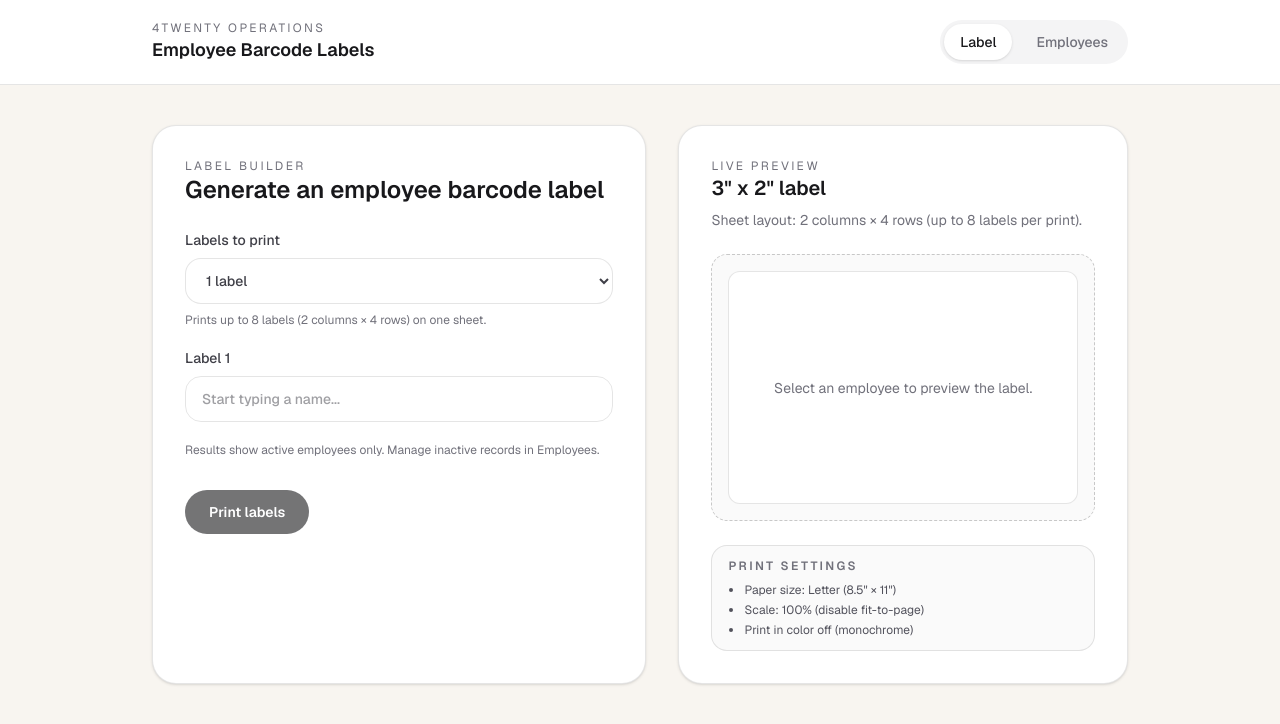
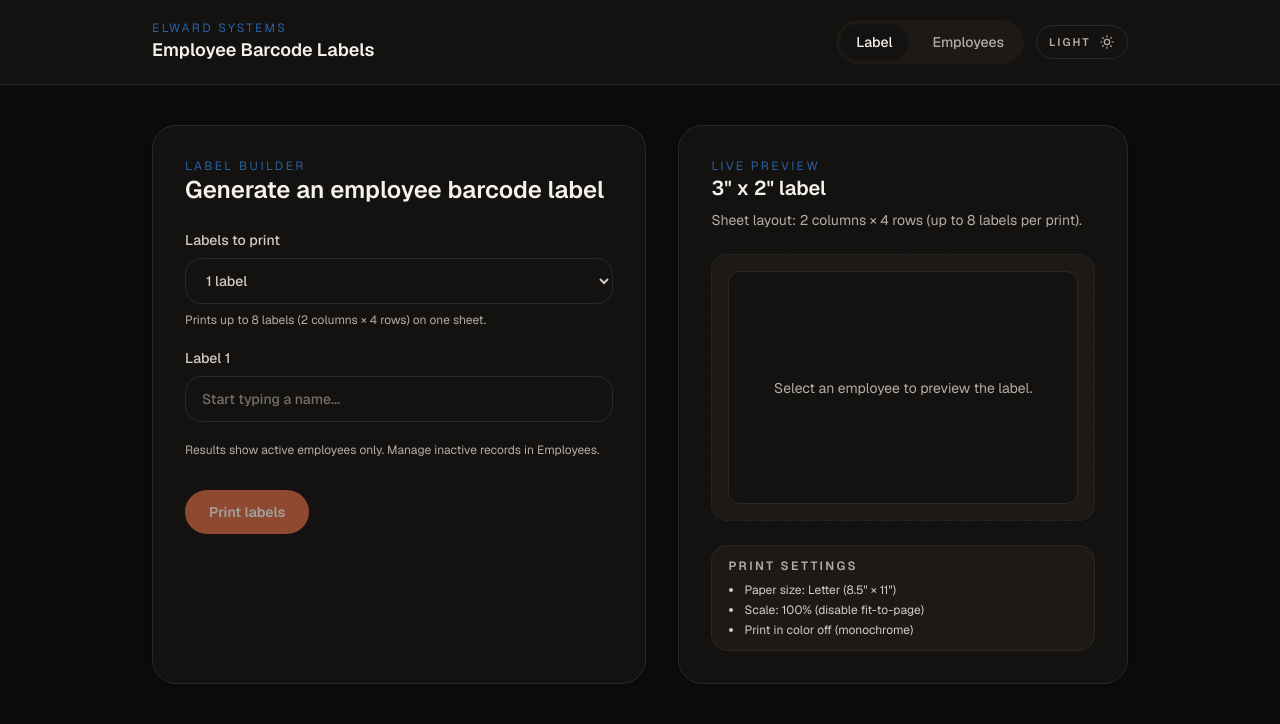
Before and after one commit to 4twentydev/employee-barcode-generator, a Next.js app: page /label in a window 1280 px wide. Shown: the top 724 px of the page. Built offline with nearby package versions, Linux system fonts and the light colour scheme.

Commit message:
Add theming and fix barcode preview

```diff
--- a/src/app/(app)/label/page.tsx
+++ b/src/app/(app)/label/page.tsx
@@ -75,7 +75,7 @@ function LabelInput({ index, selection, onSelect }: LabelInputProps) {
   };
 
   return (
-    <label className="text-sm font-medium text-zinc-700">
+    <label className="text-sm font-medium text-subtle">
       Label {index + 1}
       <div className="relative mt-2">
         <input
@@ -85,26 +85,26 @@ function LabelInput({ index, selection, onSelect }: LabelInputProps) {
             onSelect(null);
           }}
           placeholder="Start typing a name..."
-          className="w-full rounded-2xl border border-black/10 px-4 py-3 text-sm focus:border-black/30 focus:outline-none"
+          className="w-full rounded-2xl border border-subtle bg-transparent px-4 py-3 text-sm focus:border-[color:var(--accent-secondary)] focus:outline-none"
         />
         {isLoading ? (
-          <span className="absolute right-4 top-3 text-xs text-zinc-400">
+          <span className="absolute right-4 top-3 text-xs text-muted">
             Searching...
           </span>
         ) : null}
         {employees.length > 0 ? (
-          <div className="absolute z-10 mt-2 w-full rounded-2xl border border-black/10 bg-white p-2 shadow-lg">
+          <div className="absolute z-10 mt-2 w-full rounded-2xl border border-subtle surface p-2 shadow-lg">
             {employees.map((employee) => (
               <button
                 type="button"
                 key={employee.id}
                 onClick={() => handleSelect(employee)}
-                className="flex w-full flex-col rounded-xl px-3 py-2 text-left hover:bg-zinc-50"
+                className="flex w-full flex-col rounded-xl px-3 py-2 text-left transition hover:bg-[color:var(--surface-muted)]"
               >
-                <span className="text-sm font-semibold text-zinc-900">
+                <span className="text-sm font-semibold text-strong">
                   {formatEmployeeName(employee.name)}
                 </span>
-                <span className="text-xs text-zinc-500">
+                <span className="text-xs text-muted">
                   #{employee.employeeNumber}
                 </span>
               </button>
@@ -189,23 +189,23 @@ export default function LabelPage() {
         initial={{ opacity: 0, y: 8 }}
         animate={{ opacity: 1, y: 0 }}
         transition={{ duration: 0.3 }}
-        className="rounded-3xl border border-black/10 bg-white p-6 shadow-sm sm:p-8"
+        className="rounded-3xl border border-subtle surface p-6 shadow-sm sm:p-8"
       >
-        <p className="text-xs uppercase tracking-[0.2em] text-zinc-500">
+        <p className="text-xs uppercase tracking-[0.2em] text-accent-secondary">
           Label builder
         </p>
-        <h2 className="text-2xl font-semibold text-zinc-900">
+        <h2 className="text-2xl font-semibold text-strong">
           Generate an employee barcode label
         </h2>
         <div className="mt-6 grid gap-5">
-          <label className="grid gap-2 text-sm font-medium text-zinc-700">
+          <label className="grid gap-2 text-sm font-medium text-subtle">
             Labels to print
             <select
               value={labelCount}
               onChange={(event) =>
                 setLabelCount(Number(event.target.value))
               }
-              className="w-full rounded-2xl border border-black/10 bg-white px-4 py-3 text-sm focus:border-black/30 focus:outline-none"
+              className="w-full rounded-2xl border border-subtle bg-transparent px-4 py-3 text-sm focus:border-[color:var(--accent-secondary)] focus:outline-none"
             >
               {Array.from({ length: 8 }).map((_, index) => {
                 const count = index + 1;
@@ -216,7 +216,7 @@ export default function LabelPage() {
                 );
               })}
             </select>
-            <span className="text-xs font-normal text-zinc-500">
+            <span className="text-xs font-normal text-muted">
               Prints up to 8 labels (2 columns × 4 rows) on one sheet.
             </span>
           </label>
@@ -236,7 +236,7 @@ export default function LabelPage() {
               />
             ))}
           </div>
-          <p className="text-xs text-zinc-500">
+          <p className="text-xs text-muted">
             Results show active employees only. Manage inactive records in
             Employees.
           </p>
@@ -247,7 +247,7 @@ export default function LabelPage() {
             type="button"
             onClick={handlePrint}
             disabled={!canPrint}
-            className="rounded-full bg-zinc-900 px-6 py-3 text-sm font-semibold text-white hover:bg-black disabled:opacity-60"
+            className="btn-primary rounded-full px-6 py-3 text-sm font-semibold disabled:opacity-60"
           >
             Print labels
           </button>
@@ -258,30 +258,30 @@ export default function LabelPage() {
         initial={{ opacity: 0, y: 8 }}
         animate={{ opacity: 1, y: 0 }}
         transition={{ duration: 0.3, delay: 0.1 }}
-        className="rounded-3xl border border-black/10 bg-white p-6 shadow-sm sm:p-8"
+        className="rounded-3xl border border-subtle surface p-6 shadow-sm sm:p-8"
       >
-        <p className="text-xs uppercase tracking-[0.2em] text-zinc-500">
+        <p className="text-xs uppercase tracking-[0.2em] text-accent-secondary">
           Live preview
         </p>
-        <h3 className="text-xl font-semibold text-zinc-900">
+        <h3 className="text-xl font-semibold text-strong">
           3&quot; x 2&quot; label
         </h3>
-        <p className="mt-2 text-sm text-zinc-500">
+        <p className="mt-2 text-sm text-muted">
           Sheet layout: 2 columns × 4 rows (up to 8 labels per print).
         </p>
         <div className="mt-6 flex items-center justify-center">
-          <div className="w-full max-w-[360px] rounded-2xl border border-dashed border-black/20 bg-zinc-50 p-4 sm:max-w-[420px]">
-            <div className="flex aspect-[3/2] flex-col items-center justify-center gap-2 rounded-xl border border-black/10 bg-white p-4 text-center">
+          <div className="w-full max-w-[360px] rounded-2xl border border-dashed border-subtle surface-muted p-4 sm:max-w-[420px]">
+            <div className="flex aspect-[3/2] flex-col items-center justify-center gap-2 rounded-xl border border-subtle surface p-4 text-center">
               {labelEmployee ? (
                 <>
                   <div>
-                    <p className="text-xs uppercase tracking-[0.2em] text-zinc-400">
+                    <p className="text-xs uppercase tracking-[0.2em] text-muted">
                       Employee
                     </p>
-                    <p className="text-lg font-semibold text-zinc-900">
+                    <p className="text-lg font-semibold text-strong">
                       {formatEmployeeName(labelEmployee.name)}
                     </p>
-                    <p className="text-sm text-zinc-600">
+                    <p className="text-sm text-subtle">
                       {barcodeValue}
                     </p>
                   </div>
@@ -296,15 +296,15 @@ export default function LabelPage() {
                   </div>
                 </>
               ) : (
-                <p className="text-sm text-zinc-500">
+                <p className="text-sm text-muted">
                   Select an employee to preview the label.
                 </p>
               )}
             </div>
           </div>
         </div>
-        <div className="mt-6 rounded-2xl border border-black/10 bg-zinc-50 px-4 py-3 text-xs text-zinc-600">
-          <p className="text-xs font-semibold uppercase tracking-[0.2em] text-zinc-500">
+        <div className="mt-6 rounded-2xl border border-subtle surface-muted px-4 py-3 text-xs text-subtle">
+          <p className="text-xs font-semibold uppercase tracking-[0.2em] text-muted">
             Print settings
           </p>
           <ul className="mt-2 list-disc space-y-1 pl-4">
--- a/src/app/(app)/layout.tsx
+++ b/src/app/(app)/layout.tsx
@@ -1,6 +1,7 @@
 "use client";
 
 import Link from "next/link";
+import { useEffect, useState } from "react";
 import { usePathname } from "next/navigation";
 import { ToastProvider } from "@/components/toast";
 
@@ -11,21 +12,36 @@ const links = [
 
 export default function AppLayout({ children }: { children: React.ReactNode }) {
   const pathname = usePathname();
+  const [theme, setTheme] = useState<"light" | "dark">("light");
+
+  useEffect(() => {
+    const stored = localStorage.getItem("theme");
+    const initial =
+      stored === "light" || stored === "dark" ? stored : "dark";
+    setTheme(initial);
+    document.documentElement.dataset.theme = initial;
+  }, []);
+
+  useEffect(() => {
+    document.documentElement.dataset.theme = theme;
+    localStorage.setItem("theme", theme);
+  }, [theme]);
 
   return (
     <ToastProvider>
       <div className="min-h-screen bg-sand">
-        <header className="border-b border-black/10 bg-white">
+        <header className="border-b border-subtle surface">
           <div className="mx-auto flex max-w-5xl items-center justify-between px-6 py-5">
             <div>
-              <p className="text-xs uppercase tracking-[0.2em] text-zinc-500">
-                4twenty operations
+              <p className="text-xs uppercase tracking-[0.2em] text-accent-secondary">
+                Elward Systems
               </p>
-              <h1 className="text-lg font-semibold text-zinc-900">
+              <h1 className="text-lg font-semibold text-strong">
                 Employee Barcode Labels
               </h1>
             </div>
-            <nav className="flex gap-2 rounded-full bg-zinc-100 p-1 text-sm">
+            <div className="flex items-center gap-3">
+              <nav className="flex gap-2 rounded-full surface-muted p-1 text-sm">
                 {links.map((link) => {
                   const active = pathname?.startsWith(link.href);
                   return (
@@ -34,8 +50,8 @@ export default function AppLayout({ children }: { children: React.ReactNode }) {
                       href={link.href}
                       className={`rounded-full px-4 py-2 font-medium transition ${
                         active
-                        ? "bg-white text-zinc-900 shadow-sm"
-                        : "text-zinc-500 hover:text-zinc-900"
+                          ? "surface text-strong shadow-sm"
+                          : "text-muted hover:text-strong"
                       }`}
                     >
                       {link.label}
@@ -43,6 +59,50 @@ export default function AppLayout({ children }: { children: React.ReactNode }) {
                   );
                 })}
               </nav>
+              <button
+                type="button"
+                onClick={() =>
+                  setTheme((prev) => (prev === "dark" ? "light" : "dark"))
+                }
+                className="rounded-full border border-subtle px-3 py-2 text-xs font-semibold text-muted transition hover:border-strong hover:text-strong"
+                aria-label="Toggle light or dark mode"
+              >
+                {theme === "dark" ? (
+                  <span className="flex items-center gap-2">
+                    <span className="text-[11px] uppercase tracking-[0.2em]">
+                      Light
+                    </span>
+                    <svg
+                      viewBox="0 0 24 24"
+                      aria-hidden="true"
+                      className="h-4 w-4"
+                      fill="none"
+                      stroke="currentColor"
+                      strokeWidth="1.8"
+                    >
+                      <circle cx="12" cy="12" r="4" />
+                      <path d="M12 2v3M12 19v3M4.9 4.9l2.1 2.1M17 17l2.1 2.1M2 12h3M19 12h3M4.9 19.1l2.1-2.1M17 7l2.1-2.1" />
+                    </svg>
+                  </span>
+                ) : (
+                  <span className="flex items-center gap-2">
+                    <span className="text-[11px] uppercase tracking-[0.2em]">
+                      Dark
+                    </span>
+                    <svg
+                      viewBox="0 0 24 24"
+                      aria-hidden="true"
+                      className="h-4 w-4"
+                      fill="none"
+                      stroke="currentColor"
+                      strokeWidth="1.8"
+                    >
+                      <path d="M21 14.5A9 9 0 1 1 9.5 3 7 7 0 0 0 21 14.5Z" />
+                    </svg>
+                  </span>
+                )}
+              </button>
+            </div>
           </div>
         </header>
         <main className="mx-auto max-w-5xl px-6 py-10">{children}</main>
--- a/src/app/api/barcode/route.ts
+++ b/src/app/api/barcode/route.ts
@@ -11,8 +11,10 @@ export async function GET(req: NextRequest) {
   const scale = Number(searchParams.get("scale") || "3");   // bar width multiplier
   const height = Number(searchParams.get("height") || "12"); // barcode height in "bwip units"
 
-  if (!/^\d+$/.test(text)) {
-    return new Response("Invalid barcode text. Digits only.", { status: 400 });
+  if (!/^(%\$)?\d+$/.test(text)) {
+    return new Response("Invalid barcode text. Use %$ prefix or digits only.", {
+      status: 400,
+    });
   }
 
   try {
--- a/src/app/globals.css
+++ b/src/app/globals.css
@@ -4,7 +4,14 @@
   --background: #f8f5f0;
   --foreground: #171717;
   --surface: #ffffff;
-  --accent: #1b2a41;
+  --surface-muted: #f1ede7;
+  --border: #e4ded6;
+  --border-strong: #cfc6bb;
+  --muted: #6b6b6b;
+  --muted-strong: #4a4a4a;
+  --accent-primary: #e16f47;
+  --accent-secondary: #2961a1;
+  color-scheme: light;
 }
 
 @theme inline {
@@ -14,10 +21,29 @@
   --font-mono: var(--font-geist-mono);
 }
 
+:root[data-theme="dark"] {
+  --background: #0b0b0b;
+  --foreground: #f5f2ee;
+  --surface: #141210;
+  --surface-muted: #1c1916;
+  --border: #2c2824;
+  --border-strong: #3b3530;
+  --muted: #b5ada4;
+  --muted-strong: #d4ccc3;
+  color-scheme: dark;
+}
+
 @media (prefers-color-scheme: dark) {
-  :root {
-    --background: #0a0a0a;
-    --foreground: #ededed;
+  :root:not([data-theme="light"]) {
+    --background: #0b0b0b;
+    --foreground: #f5f2ee;
+    --surface: #141210;
+    --surface-muted: #1c1916;
+    --border: #2c2824;
+    --border-strong: #3b3530;
+    --muted: #b5ada4;
+    --muted-strong: #d4ccc3;
+    color-scheme: dark;
   }
 }
 
@@ -30,3 +56,49 @@ body {
 .bg-sand {
   background: var(--background);
 }
+
+.surface {
+  background: var(--surface);
+  color: var(--foreground);
+}
+
+.surface-muted {
+  background: var(--surface-muted);
+}
+
+.text-strong {
+  color: var(--foreground);
+}
+
+.text-muted {
+  color: var(--muted);
+}
+
+.text-subtle {
+  color: var(--muted-strong);
+}
+
+.text-accent-primary {
+  color: var(--accent-primary);
+}
+
+.text-accent-secondary {
+  color: var(--accent-secondary);
+}
+
+.border-subtle {
+  border-color: var(--border);
+}
+
+.border-strong {
+  border-color: var(--border-strong);
+}
+
+.btn-primary {
+  background: var(--accent-primary);
+  color: #ffffff;
+}
+
+.btn-primary:hover {
+  filter: brightness(0.95);
+}
```
Also changed, not shown: src/app/(app)/employees/page.tsx (+20 -20 lines), src/app/print/page.tsx (+6 -5 lines). Lines whose indentation alone changed are shown as unchanged.
